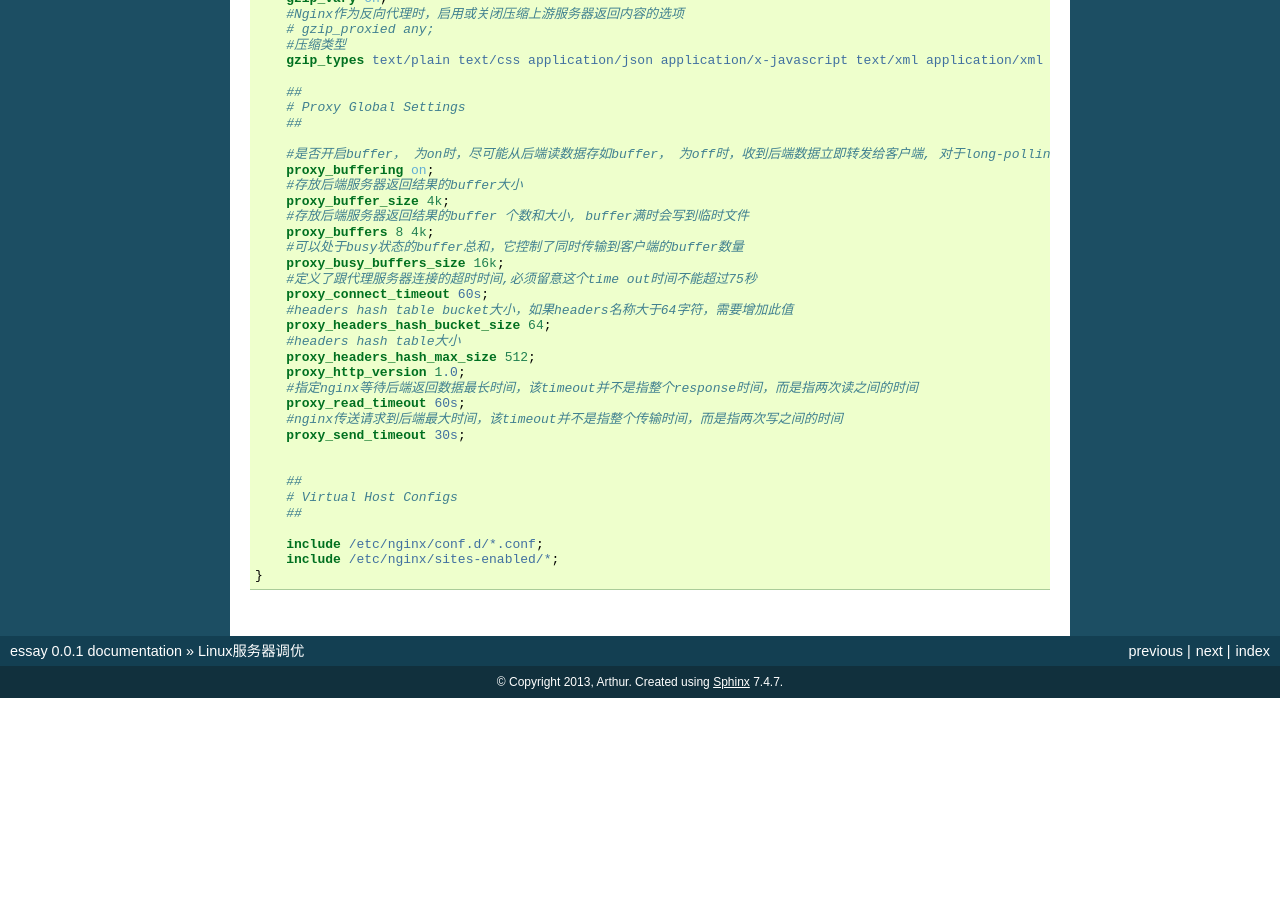
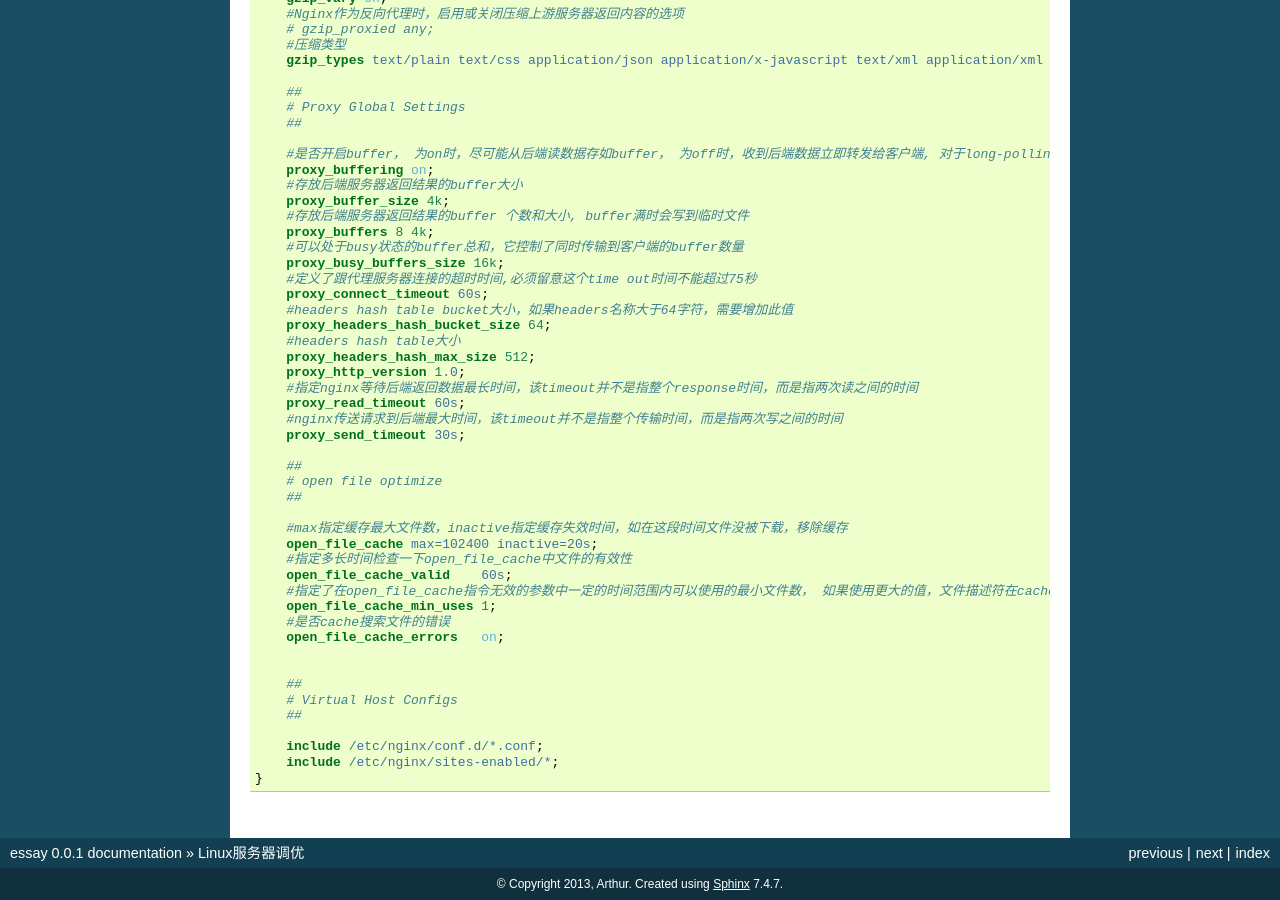
Before and after one commit to largetalk/newdatum, a Sphinx documentation site: the page built from notes/source/201310/systuning.rst, in a window 1280 px wide and 900 px high, scrolled down 6253 px. Built offline with Sphinx 7.4.7, drawn with Linux system fonts in a browser that asks for light colours; formulas are drawn with MathJax 3; before the commit the page ends 6951 px from its top, so only the background shows below that.

Commit message:
add nginx optimize

```diff
--- a/notes/source/201310/systuning.rst
+++ b/notes/source/201310/systuning.rst
@@ -403,6 +403,19 @@ nginx.conf
         #nginx传送请求到后端最大时间，该timeout并不是指整个传输时间，而是指两次写之间的时间
         proxy_send_timeout 30s;
 
+        ##
+        # open file optimize
+        ##
+
+        #max指定缓存最大文件数，inactive指定缓存失效时间，如在这段时间文件没被下载，移除缓存
+        open_file_cache max=102400 inactive=20s;
+        #指定多长时间检查一下open_file_cache中文件的有效性
+        open_file_cache_valid    60s;
+        #指定了在open_file_cache指令无效的参数中一定的时间范围内可以使用的最小文件数， 如果使用更大的值，文件描述符在cache中总是打开状态
+        open_file_cache_min_uses 1;
+        #是否cache搜索文件的错误
+        open_file_cache_errors   on;
+
 
     	##
     	# Virtual Host Configs
```
